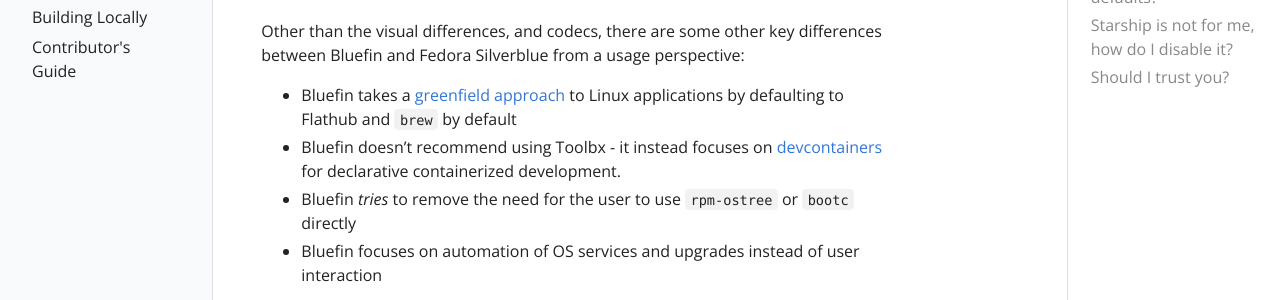
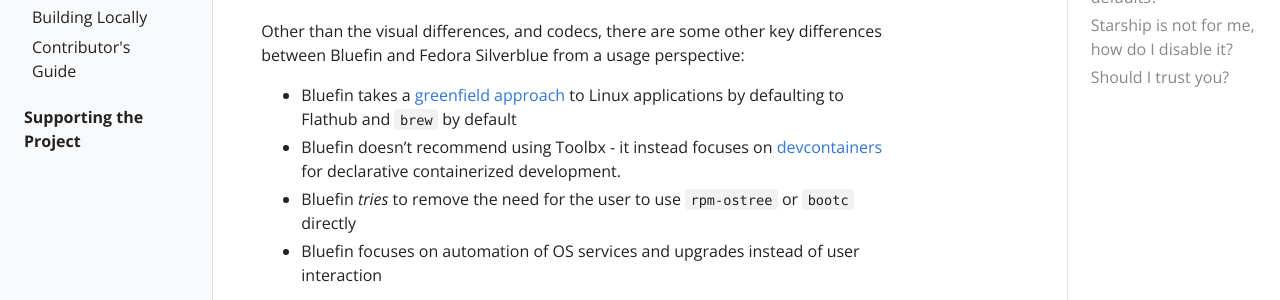
Before and after one commit to ublue-os/bluefin-docs, a Jekyll site: the page built from _docs/FAQ.md, in a window 1280 px wide. Shown: the part 387-687 px from the top of the page. Built offline with Jekyll 4.4.1, drawn with Linux system fonts in a browser that asks for light colours.

Commit message:
Update toc.yml

```diff
--- a/_data/toc.yml
+++ b/_data/toc.yml
@@ -18,3 +18,5 @@
       url: local
     - title: "Contributor's Guide"
       external_url: "https://universal-blue.discourse.group/docs?topic=81"
+- title: Supporting the Project
+  url: donations
```
